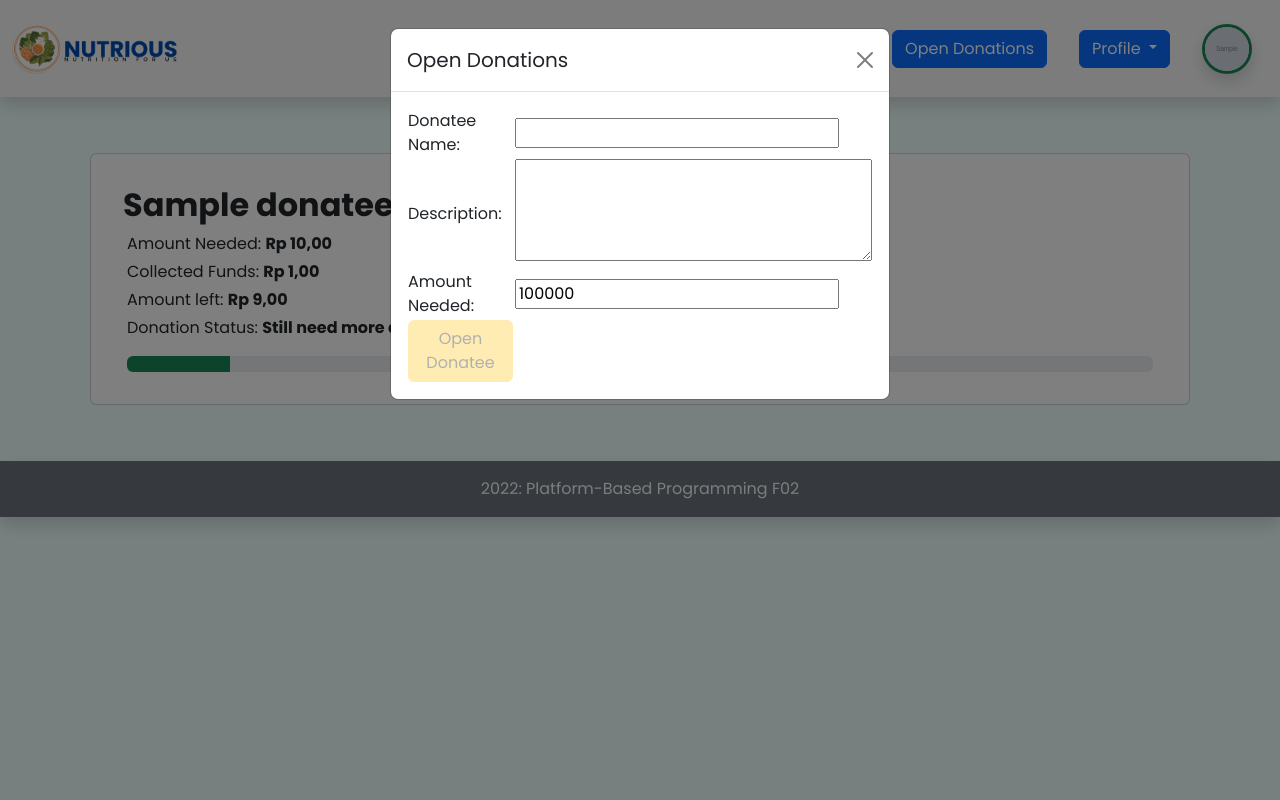
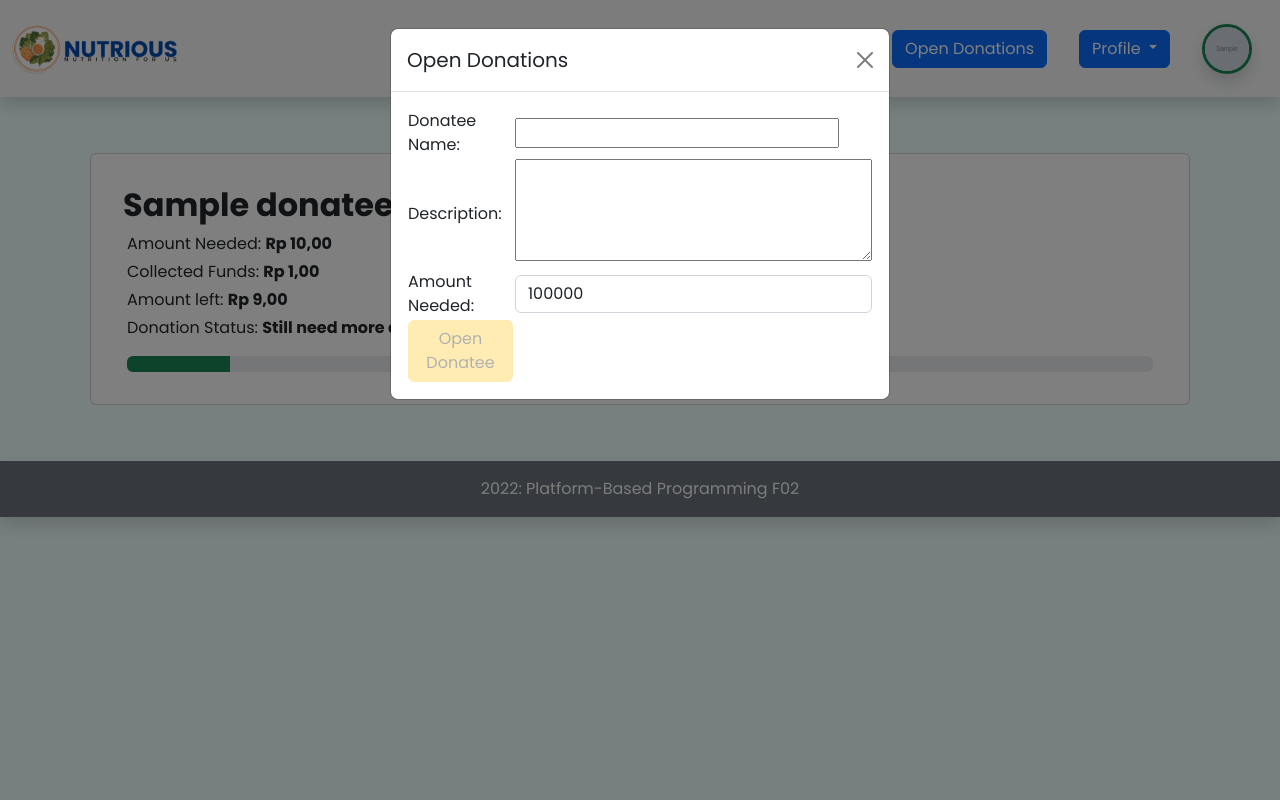
Before and after one commit to jaycentg/nutrious, a Django app: page /donation/ in a window 1280 px wide, after a click on "Open Donations". Run offline with Django 4.2, Linux system fonts and the light colour scheme; a user stored in the database is signed in; tables that the repository leaves empty hold one stand-in row (values such as "Sample post"); grey boxes marked "Sample" are stand-in pictures; some libraries are stand-ins or nearby versions.

Commit message:
Perbaikan constraint nilai minimal saat open donation

```diff
--- a/donation/templates/donation_page.html
+++ b/donation/templates/donation_page.html
@@ -161,10 +161,12 @@
                             <tr class="fieldWrapper">
                                 {{ form.amountNeeded.errors }}
                                 <td class="p m-3">Amount Needed: </td>
-                                <td class="m-3">{{ form.amountNeeded }}</td>
+                                <td class="p m-3"><input type="number" id="{{form.amountNeeded.id_for_label}}" name="{{form.amountNeeded.html_name}}"
+                                           class="form-control{% if form.amountNeeded.errors %} is-invalid{% endif %}"
+                                           value="{% if form.amountNeeded.value %}{{form.amountNeeded.value}}{% endif %}" placeholder="Min: 100000" min="100000" required></td>
                             </tr>
                             <tr>
-                                <td class="p m-3"><button onclick="myFunction()" class="btn btn-warning" type="submit" value="Open Donatee">Open Donatee</button></td>
+                                <td class="p m-3"><button class="btn btn-warning" type="submit" value="Open Donatee">Open Donatee</button></td>
                             </tr>
                         </table>
                     </form>
--- a/donation/templates/donation_page_user.html
+++ b/donation/templates/donation_page_user.html
@@ -169,10 +169,12 @@
                         <tr class="fieldWrapper">
                             {{ form.amountNeeded.errors }}
                             <td class="p m-3">Amount Needed: </td>
-                            <td class="m-3">{{ form.amountNeeded }}</td>
+                            <td class="p m-3"><input type="number" id="{{form.amountNeeded.id_for_label}}" name="{{form.amountNeeded.html_name}}"
+                                       class="form-control{% if form.amountNeeded.errors %} is-invalid{% endif %}"
+                                       value="{% if form.amountNeeded.value %}{{form.amountNeeded.value}}{% endif %}" placeholder="Min: 100000" min="100000" required></td>
                         </tr>
                         <tr>
-                            <td class="p m-3"><button onclick="myFunction()" class="btn btn-warning" type="submit" value="Open Donatee">Open Donatee</button></td>
+                            <td class="p m-3"><button class="btn btn-warning" type="submit" value="Open Donatee">Open Donatee</button></td>
                         </tr>
                     </table>
 
```
